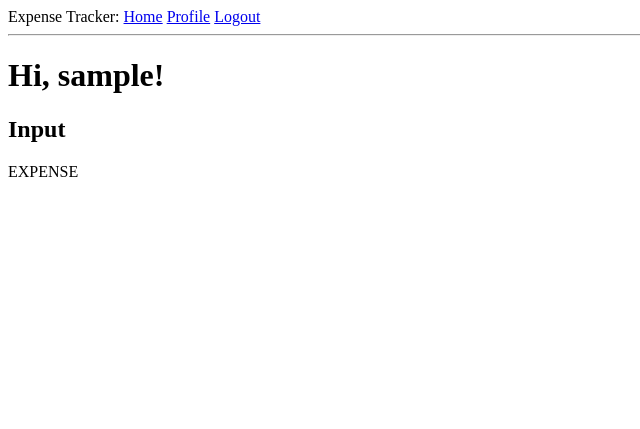
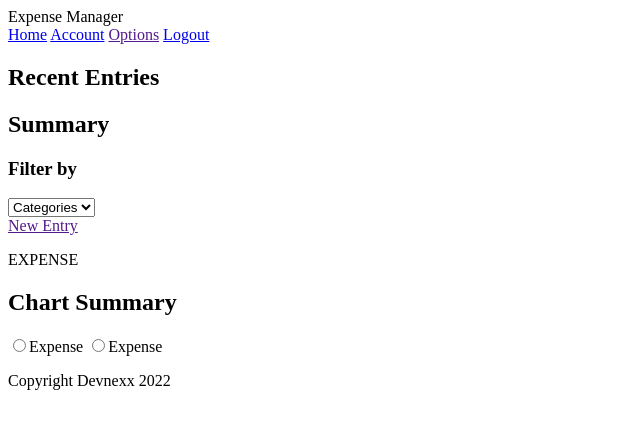
Before and after one commit to nexxyb/Expense_tracker, a Flask app: page / in a window 1280 px wide. Shown: the top 429 px of the page, without its empty margins (0-640 px from the left). Run offline with Flask 2, Linux system fonts and the light colour scheme; the visitor is signed in with stand-in values (Sample User, id 1); data comes from the database, SQL or seed files in the repository; both versions use the stored data as it was after the commit.

Commit message:
File Updated

```diff
--- a/app/templates/base.html
+++ b/app/templates/base.html
@@ -1,32 +1,25 @@
 <!doctype html>
 <html>
     <head>
-        {% if title %}
-        <title>{{ title }} - EXPENSE TRACKER</title>
-        {% else %}
-        <title>Welcome to EX-TRACK</title>
-        {% endif %}
+        <title>EXPENSE Manager</title>
     <head>
     <body>
-        <div>Expense Tracker:
+        <header>Expense Manager</header>
+        <div>
             <a href="{{ url_for('index') }}">Home</a>
             {% if current_user.is_anonymous %}
             <a href="{{ url_for('login') }}">Login</a>
             {% else %}
-            <a href="{{ url_for('user', username=current_user.username) }}">Profile</a>
+            <a href="{{ url_for('user', username=current_user.username) }}">Account</a>
+            <a href="">Options</a>
+            <a href=""></a>
             <a href="{{ url_for('logout') }}">Logout</a>
             {% endif %}
         </div>
-        <hr>
-        {% with messages = get_flashed_messages() %}
-        {% if messages %}
-        <ul>
-            {% for message in messages %}
-            <li>{{ message }}</li>
-            {% endfor %}
-        </ul>
-        {% endif %}
-        {% endwith %}
+
         {% block content %}{% endblock %}
     </body>
+    <footer>
+        <p>Copyright Devnexx 2022</p>
+    </footer>
 </html>
--- a/app/templates/index.html
+++ b/app/templates/index.html
@@ -1,8 +1,34 @@
 {% extends "base.html" %}
 
 {% block content %}
-<h1>Hi, {{ current_user.username }}!</h1>
-    <h2>Input</h2>
-
+<div>
+    <div>
+        <div>
+            <h2>Recent Entries</h2>
+        </div>
+    </div>
+    <div>
+        <div>
+            <h2>Summary</h2>
+            <h3>Filter by</h3>
+            <select name="choice" id="choice">
+                <option value="categories">Categories</option>
+                <option value="day">Day</option>
+                <option value="week">Week</option>
+                <option value="month">Month</option>
+            </select>
+        </div>
+    <div>
+        <a href="">New Entry</a>
+    </div>
+    </div>
     <div><p>EXPENSE</p></div>
+</div>
+<div>
+    <div>
+        <h2>Chart Summary</h2>
+        <label><input type="radio" id="expense" name="chart_type" value="expense">Expense</label>
+        <label><input type="radio" id="income" name="chart_type" value="income">Expense</label>
+    </div>
+</div>
 {% endblock %}
```
Also changed, not shown: app.db.
